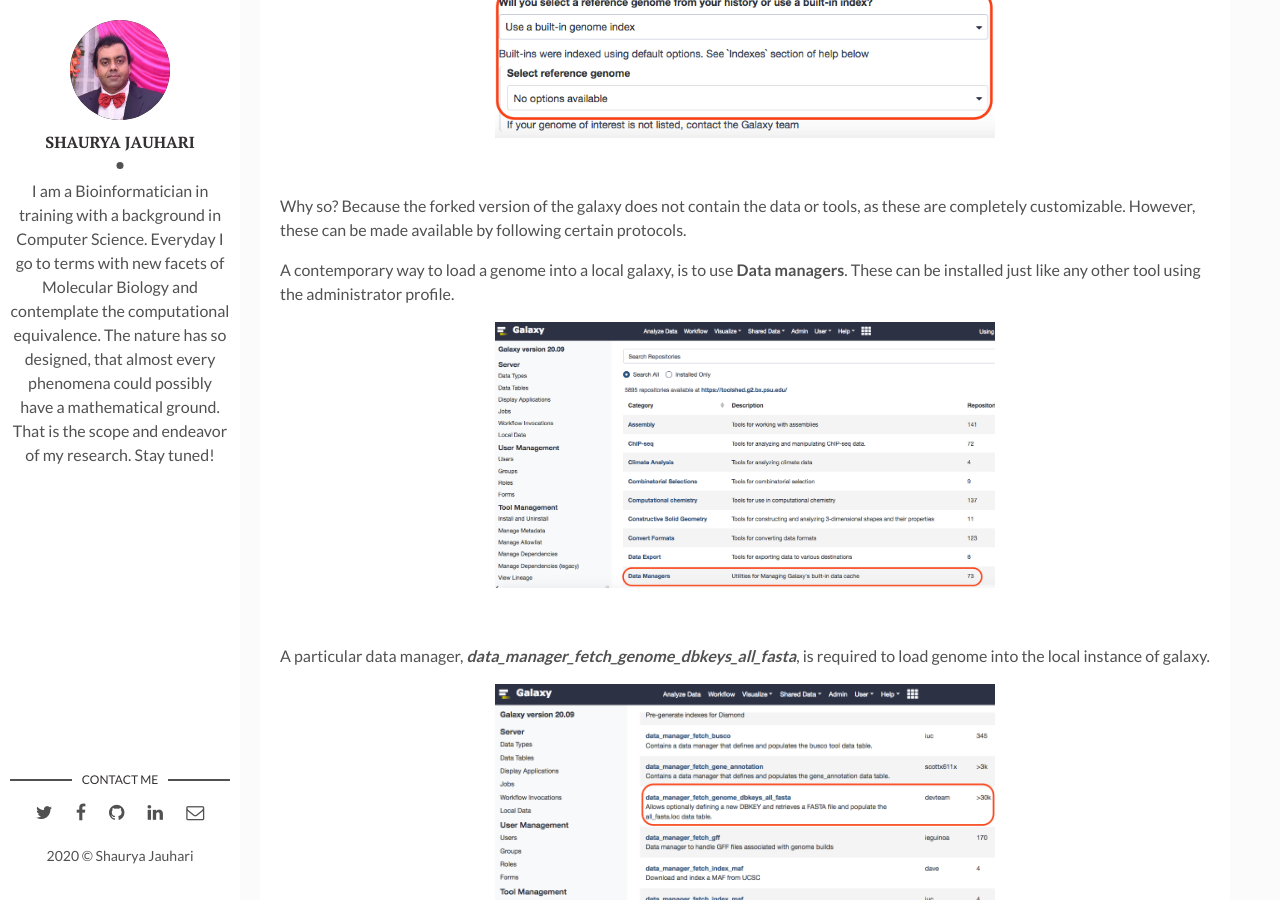
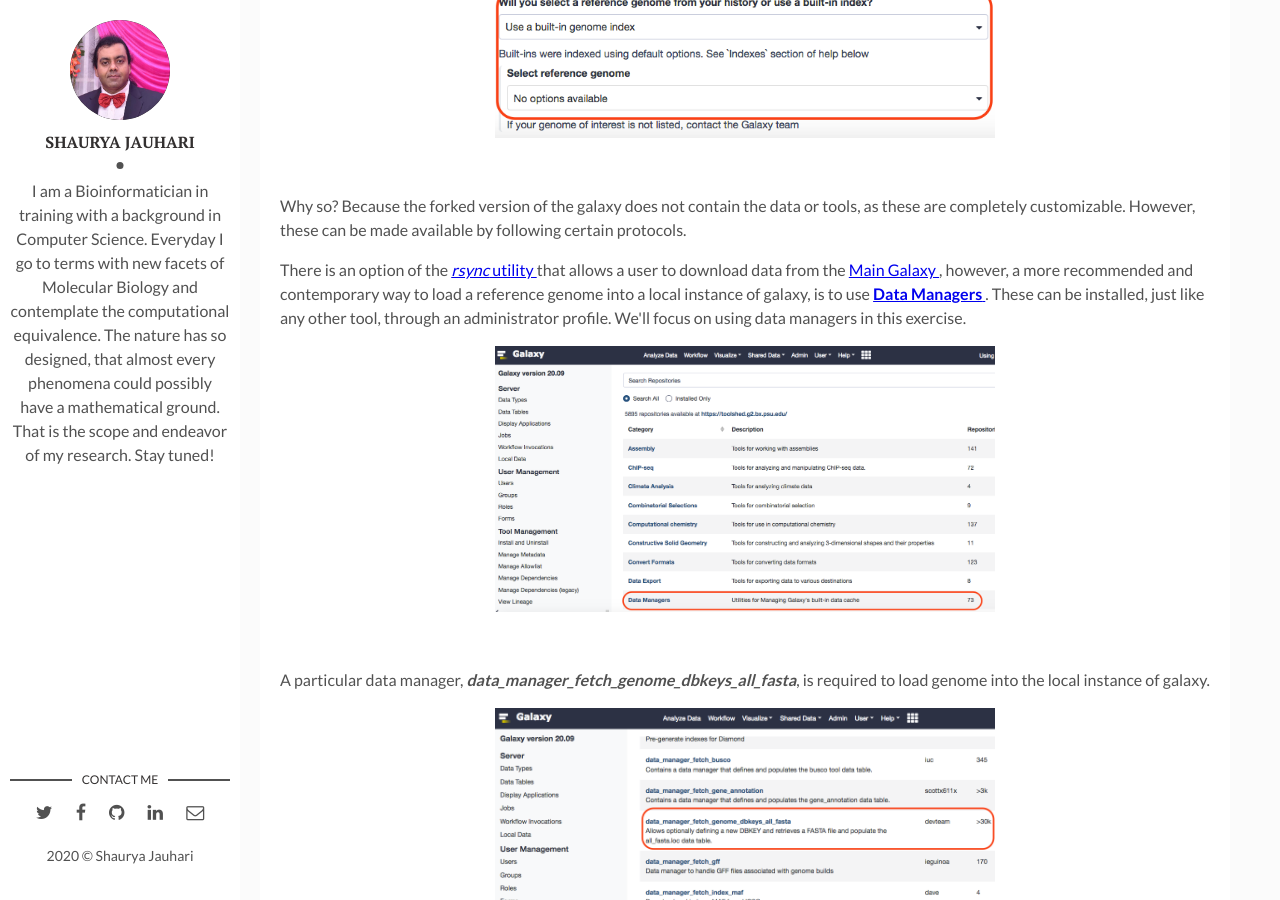
Before and after one commit to shauryajauhari/shauryajauhari.github.io, a Jekyll site: the page built from _posts/2020-07-17-data_mapping.markdown, in a window 1280 px wide and 900 px high, scrolled down 2691 px. Built offline with Jekyll 4.4.1, drawn with Linux system fonts in a browser that asks for light colours.

Commit message:
Update links

```diff
--- a/_posts/2020-07-17-data_mapping.markdown
+++ b/_posts/2020-07-17-data_mapping.markdown
@@ -70,7 +70,7 @@
 <br>
 
 <p> Why so? Because the forked version of the galaxy does not contain the data or tools, as these are completely customizable. However, these can be made available by following certain protocols. </p>
-<p> A contemporary way to load a genome into a local galaxy, is to use <b>Data managers</b>. These can be installed just like any other tool using the administrator profile. </p>
+<p> There is an option of the <a href = "https://wiki.galaxyproject.org/Admin/UseGalaxyRsync" > <i>rsync</i> utility </a> that allows a user to download data from the <a href = "https://usegalaxy.org/" > Main Galaxy </a>, however, a more recommended and contemporary way to load a reference genome into a local instance of galaxy, is to use <a href = "https://wiki.galaxyproject.org/Admin/Tools/DataManagers" > <b>Data Managers</b> </a>. These can be installed, just like any other tool, through an administrator profile. We'll focus on using data managers in this exercise. </p>
 
 <p align="center">
   <img width="500" src="/assets/img/searchDataManagers.png">
```
